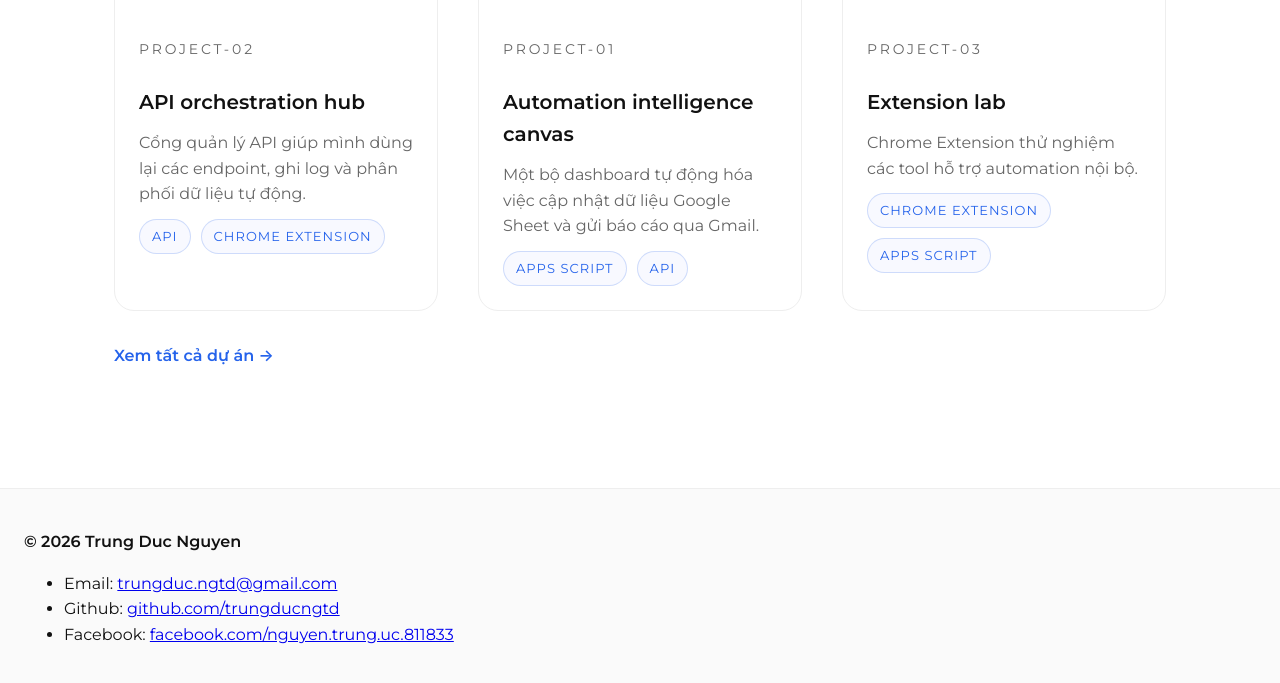
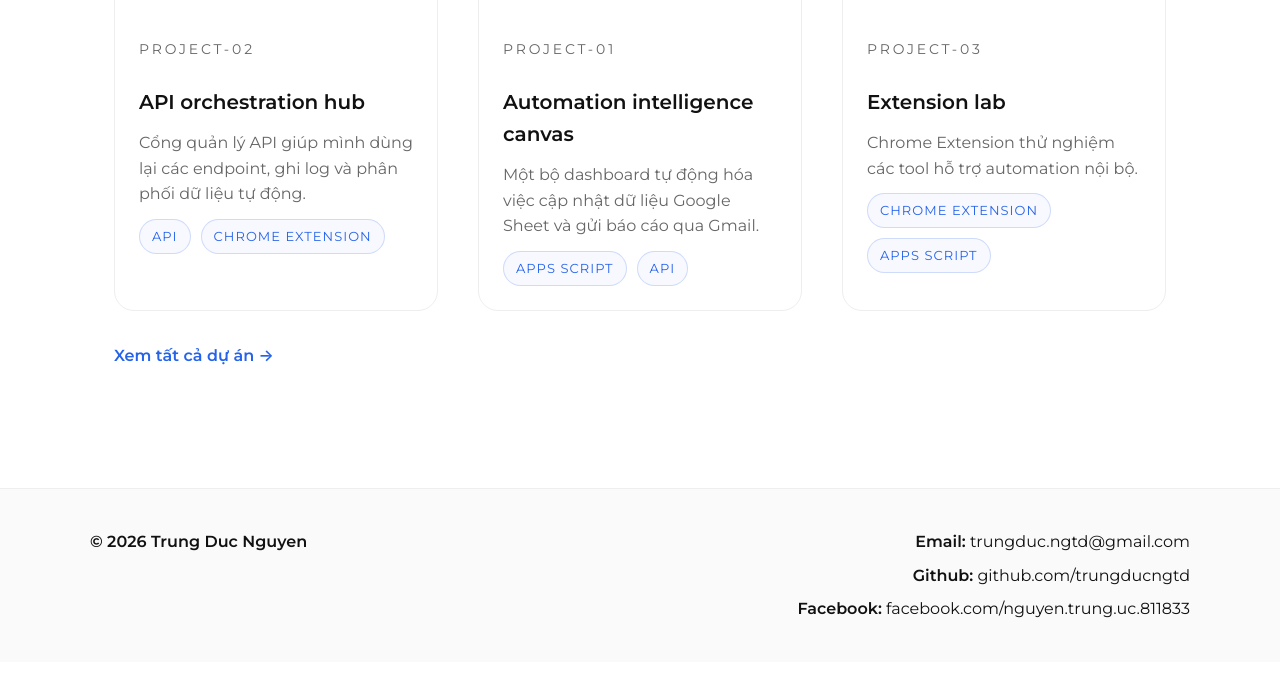
Before and after one commit to trungducngtd/trungducngtd.github.io, a Jekyll site: the page built from index.html, in a window 1280 px wide and 1400 px high, scrolled down 933 px. Shown: the part 696-1379 px from the top of the window. Built offline with Jekyll 4.4.1, drawn with Linux system fonts in a browser that asks for light colours; after the commit the page ends 2291 px from its top, so only the background shows below that.

Commit message:
Update footer styles for improved layout
Refactor site footer styles for better layout and responsiveness.

```diff
--- a/assets/css/styles.css
+++ b/assets/css/styles.css
@@ -305,21 +305,42 @@ body {
   background: #fafafa;
 }
 
-.site-footer p {
+.site-footer__inner {
+  max-width: 1100px;
+  margin: 0 auto;
+  display: flex;
+  justify-content: space-between;
+  align-items: flex-start;
+  gap: 24px;
+}
+
+.site-footer__copyright {
   margin: 0;
   font-weight: 600;
 }
 
-.footer-links {
-  margin-top: 16px;
+.footer-contact-list {
+  list-style: none;
+  margin: 0;
+  padding: 0;
   display: flex;
-  gap: 20px;
+  flex-direction: column;
+  gap: 8px;
+  text-align: right;
 }
 
-.footer-links a {
+.footer-contact-list li {
+  color: var(--subtext);
+}
+
+.footer-contact-list span {
+  color: var(--text);
+  font-weight: 600;
+}
+
+.footer-contact-list a {
   color: var(--text);
   text-decoration: none;
-  font-weight: 600;
 }
 
 .project-detail-hero {
@@ -533,6 +554,15 @@ body {
   .site-footer {
     padding: 32px 16px;
   }
+
+  .site-footer__inner {
+    flex-direction: column;
+    gap: 16px;
+  }
+
+  .footer-contact-list {
+    text-align: left;
+  }
 }
 
 @media (prefers-reduced-motion: reduce) {
```
